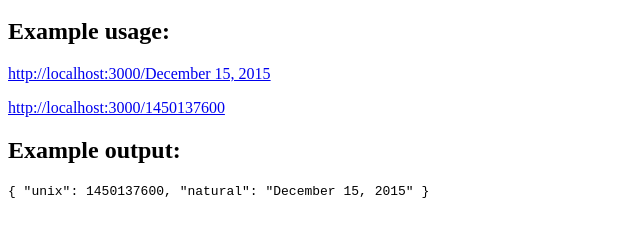
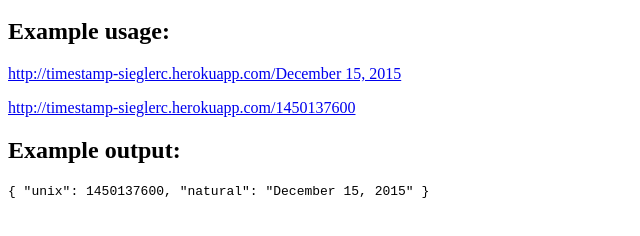
Before and after one commit to siegler/timestamp, a website: page index.html in a window 1280 px wide. Shown: the part 48-284 px from the top of the page, without its empty margins (0-640 px from the left). Drawn offline with Linux system fonts and the light colour scheme.

Commit message:
modified links for Heroku app

```diff
--- a/index.html
+++ b/index.html
@@ -2,8 +2,8 @@
 
 <h2>Example usage:</h2>
 
-    <p><a href="http://localhost:3000/December%2015,%202015">http://localhost:3000/December 15, 2015</a></p>
-    <p><a href="http://localhost:3000/1450137600">http://localhost:3000/1450137600</a></p>
+    <p><a href="http://timestamp-sieglerc.herokuapp.com/December%2015,%202015">http://timestamp-sieglerc.herokuapp.com/December 15, 2015</a></p>
+    <p><a href="http://timestamp-sieglerc.herokuapp.com/1450137600">http://timestamp-sieglerc.herokuapp.com/1450137600</a></p>
 
 
 
```
